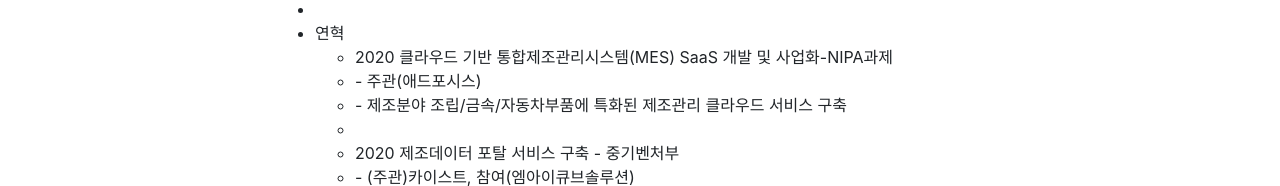
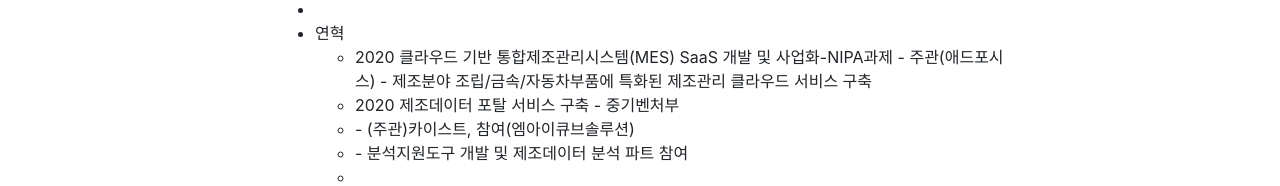
Before and after one commit to GLQKOREA/glqkorea.github.io, a website with bundled scripts: page index.html in a window 1280 px wide. Shown: the part 581-767 px from the top of the page. Built offline with nearby package versions, Linux system fonts and the light colour scheme.

Commit message:
Update index.html

```diff
--- a/index.html
+++ b/index.html
@@ -63,10 +63,10 @@
             <li> 연혁 </li>
             <!-- <p class="lead"> ---- </p>  -->
             <ul>
-              <li> 2020 클라우드 기반 통합제조관리시스템(MES) SaaS 개발 및 사업화-NIPA과제  </li>
-              <li>   - 주관(애드포시스) </li>
-              <li>   - 제조분야 조립/금속/자동차부품에 특화된 제조관리 클라우드 서비스 구축 </li>
-              <li> </li>
+              <li> 2020 클라우드 기반 통합제조관리시스템(MES) SaaS 개발 및 사업화-NIPA과제
+                   - 주관(애드포시스)
+                   - 제조분야 조립/금속/자동차부품에 특화된 제조관리 클라우드 서비스 구축
+               </li>
 
               <li> 2020 제조데이터 포탈 서비스 구축 - 중기벤처부  </li>
               <li>   - (주관)카이스트, 참여(엠아이큐브솔루션) </li>
```
